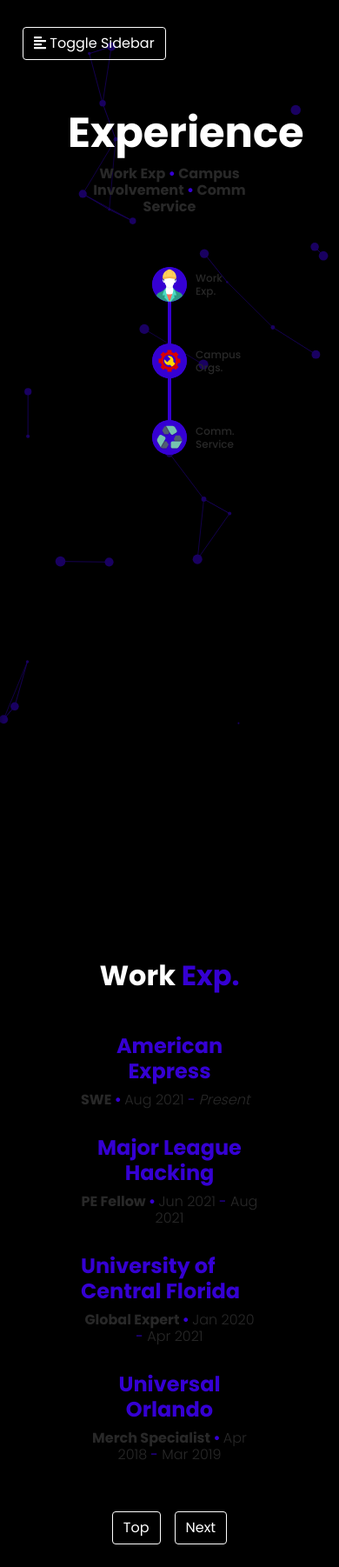
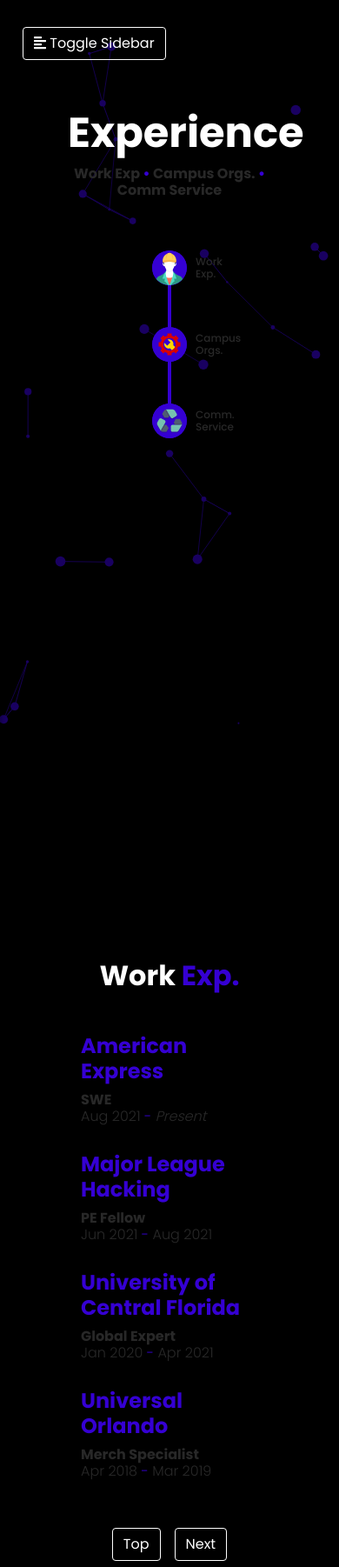
Before and after one commit to carlosricov/Personal-Portfolio, a Flask app: page /experience in a window 390 px wide. Shown: the top 1802 px of the page at 87% size. Run offline with Flask 2, Linux system fonts and the light colour scheme; some libraries are stand-ins or nearby versions.

Commit message:
Tweaks UI

```diff
--- a/app/templates/experience.html
+++ b/app/templates/experience.html
@@ -76,7 +76,7 @@
             </div>
             <div class="container-fluid text-center mt-2" data-aos="fade-up" data-aos-duration="2000" data-aos-delay="500">
                 <h5 class="sub-text font-weight-bold d-none d-md-inline">Work Experience <span style="color: #3500d3;">• </span>Campus Involvement <span style="color: #3500d3;">• </span>Community Service</h5>
-                <h5 class="sub-text2 font-weight-bold d-md-none">Work Exp <span style="color: #3500d3;">• </span>Campus Involvement <span style="color: #3500d3;">• </span>Comm Service</h5>
+                <h5 class="sub-text2 font-weight-bold d-md-none">Work Exp <span style="color: #3500d3;">• </span>Campus Orgs. <span style="color: #3500d3;">• </span>Comm Service</h5>
             </div>
             <div class="container-fluid pt-5" style="position: relative;" data-aos="fade-left" data-aos-duration="2000" data-aos-delay="1500">
                 <div class="container-fluid d-flex justify-content-center pt-1">
@@ -126,24 +126,24 @@
                 <div class="container-fluid d-flex justify-content-start">
                     <a href="https://www.americanexpress.com/" target="_blank">
                         <h3 class="job-text d-none d-md-inline font-weight-bold">American Express</h3>
-                        <h3 class="job-text2 d-md-none font-weight-bold text-center">American Express</h3>
+                        <h3 class="job-text2 d-md-none font-weight-bold">American Express</h3>
                     </a>
                 </div>
                 <div class="container-fluid d-flex justify-content-start">
                     <h6 class="sec2-sub d-none d-md-inline font-weight-bold">Software Engineer <span style="color: #3500d3;">• </span><span class="font-weight-light">Aug 2021 <span style="color: #3500d3;">- </span><em>Present</em></span></h6>
-                    <h6 class="sec2-sub2 d-md-none font-weight-bold text-center">SWE <span style="color: #3500d3;">• </span><span class="font-weight-light">Aug 2021 <span style="color: #3500d3;">- </span><em>Present</em></span></h6>
+                    <h6 class="sec2-sub2 d-md-none font-weight-bold">SWE<br><span class="font-weight-light">Aug 2021 <span style="color: #3500d3;">- </span><em>Present</em></span></h6>
                 </div>
             </div>
             <div class="container-fluid mt-4" data-aos="fade-right" data-aos-duration="1000" data-aos-delay="500">
                 <div class="container-fluid d-flex justify-content-start">
                     <a href="https://mlh.io/" target="_blank">
                         <h3 class="job-text d-none d-md-inline font-weight-bold">Major League Hacking</h3>
-                        <h3 class="job-text2 d-md-none font-weight-bold text-center">Major League Hacking</h3>
+                        <h3 class="job-text2 d-md-none font-weight-bold">Major League Hacking</h3>
                     </a>
                 </div>
                 <div class="container-fluid d-flex justify-content-start">
                     <h6 class="sec2-sub d-none d-md-inline font-weight-bold">Production Engineer Fellow <span style="color: #3500d3;">• </span><span class="font-weight-light">Jun 2021 <span style="color: #3500d3;">- </span>Aug 2021</span></h6>
-                    <h6 class="sec2-sub2 d-md-none font-weight-bold text-center">PE Fellow <span style="color: #3500d3;">• </span><span class="font-weight-light">Jun 2021 <span style="color: #3500d3;">- </span>Aug 2021</span></h6>
+                    <h6 class="sec2-sub2 d-md-none font-weight-bold">PE Fellow<br><span class="font-weight-light">Jun 2021 <span style="color: #3500d3;">- </span>Aug 2021</span></h6>
                 </div>
             </div>
             <div class="container-fluid mt-4" data-aos="fade-right" data-aos-duration="1000" data-aos-delay="500">
@@ -155,19 +155,19 @@
                 </div>
                 <div class="container-fluid d-flex justify-content-start">
                     <h6 class="sec2-sub d-none d-md-inline font-weight-bold">Global Expert <span style="color: #3500d3;">• </span><span class="font-weight-light">Jan 2020 <span style="color: #3500d3;">- </span>Apr 2021</span></h6>
-                    <h6 class="sec2-sub2 d-md-none font-weight-bold text-center">Global Expert <span style="color: #3500d3;">• </span><span class="font-weight-light">Jan 2020 <span style="color: #3500d3;">- </span>Apr 2021</span></h6>
+                    <h6 class="sec2-sub2 d-md-none font-weight-bold">Global Expert<br><span class="font-weight-light">Jan 2020 <span style="color: #3500d3;">- </span>Apr 2021</span></h6>
                 </div>
             </div>
             <div class="container-fluid mt-4" data-aos="fade-right" data-aos-duration="1000" data-aos-delay="500">
                 <div class="container-fluid d-flex justify-content-start">
                     <a href="https://www.universalorlando.com/web/en/us" target="_blank">
                         <h3 class="job-text d-none d-md-inline font-weight-bold">Universal Orlando</h3>
-                        <h3 class="job-text2 d-md-none font-weight-bold text-center">Universal Orlando</h3>
+                        <h3 class="job-text2 d-md-none font-weight-bold">Universal Orlando</h3>
                     </a>
                 </div>
                 <div class="container-fluid d-flex justify-content-start">
                     <h6 class="sec2-sub d-none d-md-inline font-weight-bold">Merchandise Specialist <span style="color: #3500d3;">• </span><span class="font-weight-light">Apr 2018 <span style="color: #3500d3;">- </span>Mar 2019</span></h6>
-                    <h6 class="sec2-sub2 d-md-none font-weight-bold text-center">Merch Specialist <span style="color: #3500d3;">• </span><span class="font-weight-light">Apr 2018 <span style="color: #3500d3;">- </span>Mar 2019</span></h6>
+                    <h6 class="sec2-sub2 d-md-none font-weight-bold">Merch Specialist<br><span class="font-weight-light">Apr 2018 <span style="color: #3500d3;">- </span>Mar 2019</span></h6>
                 </div>
             </div>
             <div class="container-fluid mt-5 d-none d-md-flex justify-content-center" data-aos="fade-up" data-aos-duration="1000" data-aos-delay="1000">
```
